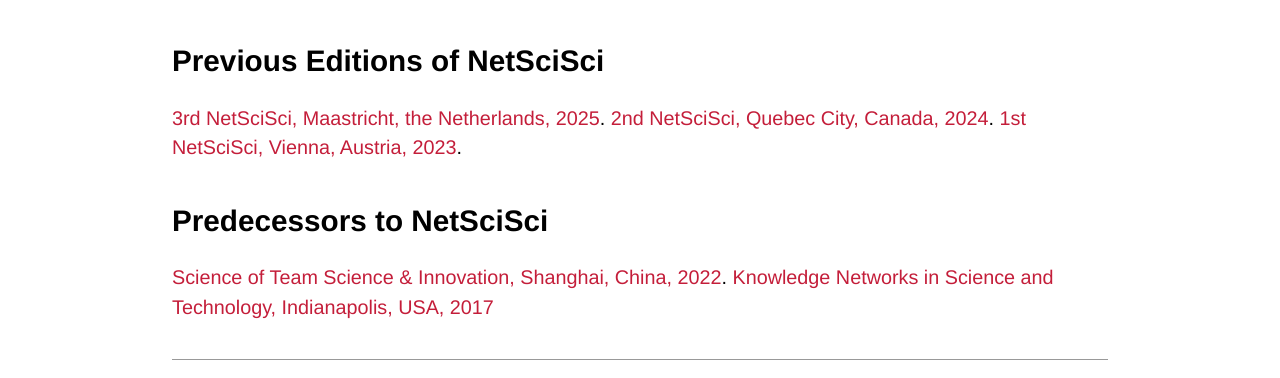
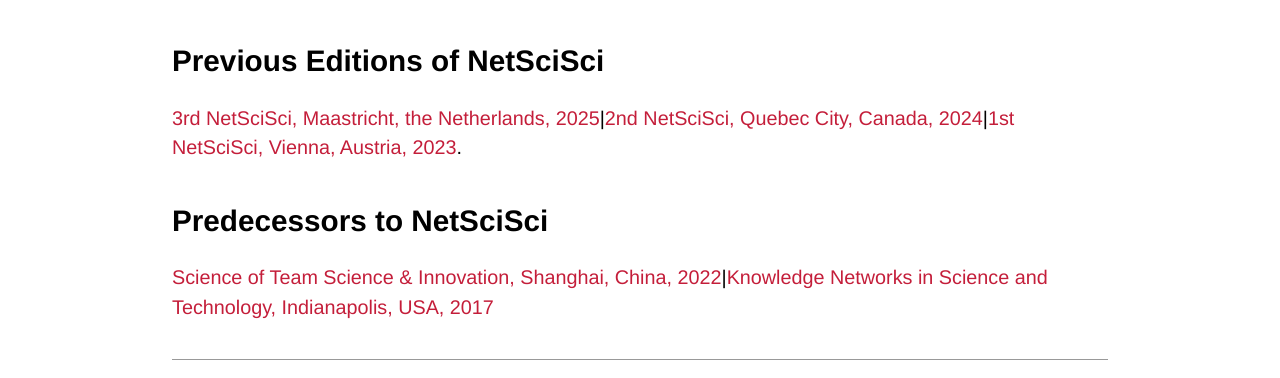
Before and after one commit to netscisci/netscisci.github.io, a Jekyll site: the page built from index.md, in a window 1280 px wide. Shown: the part 1574-1952 px from the top of the page. Built offline with Jekyll 4.4.1, drawn with Linux system fonts in a browser that asks for light colours; some web fonts are replaced.

```diff
--- a/index.md
+++ b/index.md
@@ -23,10 +23,7 @@ Enter your submission on EasyChair [https://easychair.org/my/conference?conf=net
 
 # History
 ## Previous Editions of NetSciSci
-[3rd NetSciSci, Maastricht, the Netherlands, 2025](https://netscisci.github.io/2025/).
-[2nd NetSciSci, Quebec City, Canada, 2024](https://netscisci.github.io/2024/).
-[1st NetSciSci, Vienna, Austria, 2023](https://netscisci.github.io/2023/).
+[3rd NetSciSci, Maastricht, the Netherlands, 2025](https://netscisci.github.io/2025/)|[2nd NetSciSci, Quebec City, Canada, 2024](https://netscisci.github.io/2024/)|[1st NetSciSci, Vienna, Austria, 2023](https://netscisci.github.io/2023/).
 
 ## Predecessors to NetSciSci
-[Science of Team Science & Innovation, Shanghai, China, 2022](http://teamsciences.org/netsci2022/).
-[Knowledge Networks in Science and Technology, Indianapolis, USA, 2017]()
+[Science of Team Science & Innovation, Shanghai, China, 2022](http://teamsciences.org/netsci2022/)|[Knowledge Networks in Science and Technology, Indianapolis, USA, 2017]()
```
